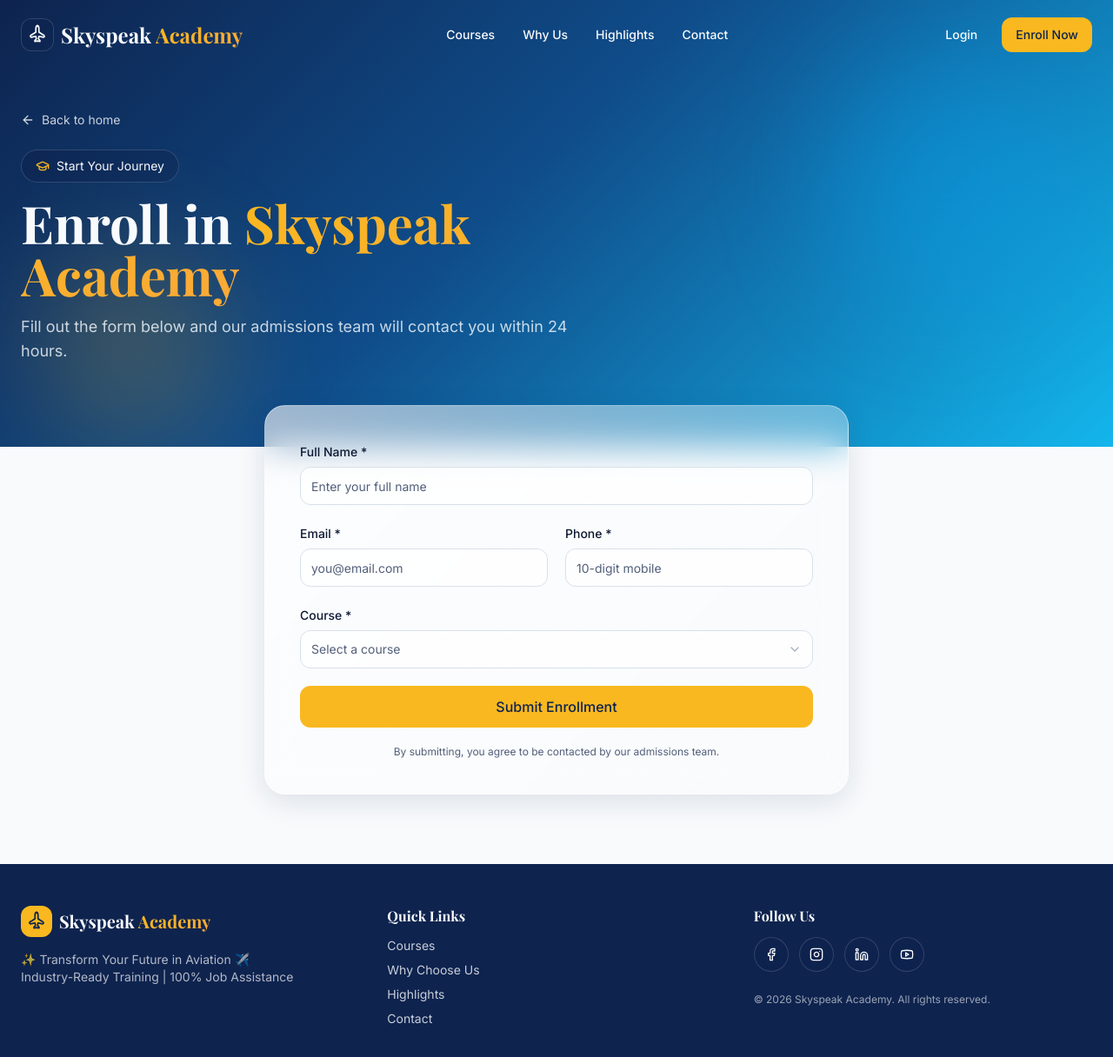
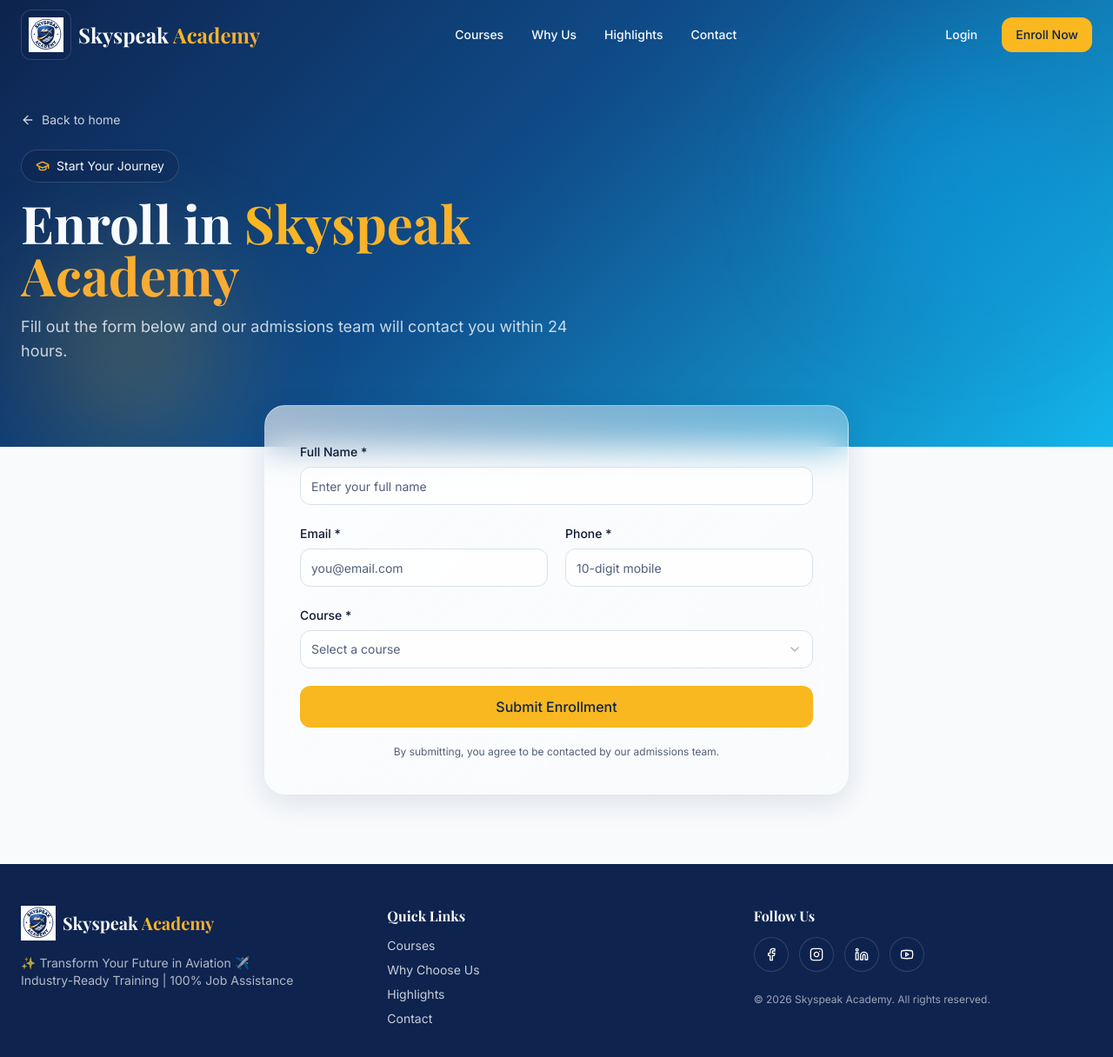
Before and after one commit to rohit-thakur04/skyspeak-Trail, a React (Vite) app: page /enroll in a window 1280 px wide. Shown: the top 1216 px of the page at 87% size. Built offline with nearby package versions, Linux system fonts and the light colour scheme; the HTML template or start-up script is replaced by a standard one.

Commit message:
Updated logo

```diff
--- a/index.html
+++ b/index.html
@@ -5,17 +5,26 @@
     <meta name="viewport" content="width=device-width, initial-scale=1.0" />
     <!-- TODO: Set the document title to the name of your application -->
     <title>Skyspeak Academy — Premium Aviation & Hospitality Training</title>
-    <meta name="description" content="Launch your aviation career with Skyspeak Academy. Air hostess, ground staff, personality development & spoken English courses with 100% job assistance." />
+    <meta
+      name="description"
+      content="Launch your aviation career with Skyspeak Academy. Air hostess, ground staff, personality development & spoken English courses with 100% job assistance."
+    />
     <meta name="author" content="Skyspeak Academy" />
 
-    <meta property="og:title" content="Skyspeak Academy — Fly High with Professional Training" />
-    <meta property="og:description" content="India's premium aviation, hospitality and personality training institute. 95% placement, certified trainers, free demo class." />
+    <meta
+      property="og:title"
+      content="Skyspeak Academy — Fly High with Professional Training"
+    />
+    <meta
+      property="og:description"
+      content="India's premium aviation, hospitality and personality training institute. 95% placement, certified trainers, free demo class."
+    />
     <meta property="og:type" content="website" />
-    <meta property="og:image" content="https://lovable.dev/opengraph-image-p98pqg.png" />
+    <meta property="og:image" content="./logo.jpg" />
 
     <meta name="twitter:card" content="summary_large_image" />
-    <meta name="twitter:site" content="@Lovable" />
-    <meta name="twitter:image" content="https://lovable.dev/opengraph-image-p98pqg.png" />
+
+    <meta name="twitter:image" content="./logo.jpg" />
   </head>
 
   <body>
--- a/src/components/Contact.tsx
+++ b/src/components/Contact.tsx
@@ -63,8 +63,9 @@ export const Contact = () => {
                 icon: MapPin,
                 title: "Address",
                 lines: [
-                  "Niket Anand Complex",
-                  "Jagdeo Path Opposite Panna Lal Petrol Pump ",
+                  "1E ,Niket Anand Complex - 1st Floor",
+                  "Jagdeo Path Opposite Panna Lal",
+                  "Pillar No.10",
                   "Patna-800014",
                 ],
               },
--- a/src/components/Courses.tsx
+++ b/src/components/Courses.tsx
@@ -9,12 +9,36 @@ import interview from "@/assets/course-interview.jpg";
 import travel from "@/assets/course-travel.jpg";
 
 const courses = [
-  { title: "Air Hostess Training", img: airhostess, blurb: "Cabin crew grooming, in-flight service, safety & CRM training." },
-  { title: "Ground Staff Training", img: groundstaff, blurb: "Airport operations, ramp handling, customer service & ticketing." },
-  { title: "Personality Development", img: personality, blurb: "Body language, etiquette, confidence & professional grooming." },
-  { title: "Spoken English Classes", img: english, blurb: "Fluency, accent neutralization, public speaking & pronunciation." },
-  { title: "Interview Preparation", img: interview, blurb: "Mock interviews, GD practice, resume building & HR rounds." },
-  { title: "Tour & Travel Management", img: travel, blurb: "Itinerary design, GDS, IATA basics & global travel operations." },
+  {
+    title: "Air Hostess Training",
+    img: airhostess,
+    blurb: "Cabin crew grooming, in-flight service, safety.",
+  },
+  {
+    title: "Ground Staff Training",
+    img: groundstaff,
+    blurb: "Airport operations, ramp handling, customer service & ticketing.",
+  },
+  {
+    title: "Personality Development",
+    img: personality,
+    blurb: "Body language, etiquette, confidence & professional grooming.",
+  },
+  {
+    title: "Spoken English Classes",
+    img: english,
+    blurb: "Fluency, accent neutralization, public speaking & pronunciation.",
+  },
+  {
+    title: "Interview Preparation",
+    img: interview,
+    blurb: "Mock interviews, GD practice, resume building & HR rounds.",
+  },
+  {
+    title: "Tour & Travel Management",
+    img: travel,
+    blurb: "Itinerary design, IATA basics & global travel operations.",
+  },
 ];
 
 export const Courses = () => {
@@ -24,7 +48,12 @@ export const Courses = () => {
       <div className="container">
         <SectionHeading
           eyebrow="Our Courses"
-          title={<>Programs Designed to <span className="gradient-text">Take You Higher</span></>}
+          title={
+            <>
+              Programs Designed to{" "}
+              <span className="gradient-text">Take You Higher</span>
+            </>
+          }
           subtitle="Industry-aligned curriculum, hands-on practice, and certified trainers."
         />
         <div className="grid sm:grid-cols-2 lg:grid-cols-3 gap-6">
@@ -45,7 +74,9 @@ export const Courses = () => {
                 />
               </div>
               <div className="p-6">
-                <h3 className="font-display text-xl font-bold text-primary mb-2">{c.title}</h3>
+                <h3 className="font-display text-xl font-bold text-primary mb-2">
+                  {c.title}
+                </h3>
                 <p className="text-sm text-muted-foreground mb-4">{c.blurb}</p>
                 <button
                   onClick={() => navigate("/enroll")}
--- a/src/components/Footer.tsx
+++ b/src/components/Footer.tsx
@@ -5,10 +5,20 @@ export const Footer = () => (
   <footer className="bg-primary text-primary-foreground py-12">
     <div className="container grid md:grid-cols-3 gap-8">
       <div>
-        <Link to="/" className="flex items-center gap-2 mb-4">
+        {/* <Link to="/" className="flex items-center gap-2 mb-4">
           <span className="p-2 rounded-xl bg-accent text-accent-foreground">
             <Plane className="w-5 h-5 -rotate-45" />
           </span>
+          <span className="font-display text-xl font-bold">
+            Skyspeak <span className="gradient-text">Academy</span>
+          </span>
+        </Link> */}
+        <Link to="/" className="flex items-center gap-2 mb-4">
+          <img
+            src="/logo.jpg"
+            alt="Skyspeak Logo"
+            className="w-10 h-10 object-contain"
+          />
           <span className="font-display text-xl font-bold">
             Skyspeak <span className="gradient-text">Academy</span>
           </span>
--- a/src/components/Hero.tsx
+++ b/src/components/Hero.tsx
@@ -51,7 +51,9 @@ export const Hero = () => {
             <Button
               size="lg"
               variant="outline"
-              onClick={() => toast.info("Login coming soon — submit an enquiry!")}
+              onClick={() =>
+                toast.info("Login coming soon — submit an enquiry!")
+              }
               className="glass border-white/40 text-primary-foreground hover:bg-white/20 hover:text-primary-foreground text-base px-8 h-12"
             >
               Login
@@ -59,14 +61,14 @@ export const Hero = () => {
           </div>
 
           <div className="mt-12 grid grid-cols-3 gap-6 max-w-md">
-            {[
-              { n: "5K+", l: "Students" },
-              { n: "95%", l: "Placement" },
-              { n: "12+", l: "Years" },
-            ].map((s) => (
+            {[{ n: "95%", l: "Job Assistance" }].map((s) => (
               <div key={s.l} className="text-center">
-                <div className="font-display text-2xl md:text-3xl font-bold text-accent">{s.n}</div>
-                <div className="text-xs md:text-sm text-primary-foreground/75">{s.l}</div>
+                <div className="font-display text-2xl md:text-3xl font-bold text-accent">
+                  {s.n}
+                </div>
+                <div className="text-xs md:text-sm text-primary-foreground/75">
+                  {s.l}
+                </div>
               </div>
             ))}
           </div>
--- a/src/components/Highlights.tsx
+++ b/src/components/Highlights.tsx
@@ -2,17 +2,10 @@ import { Check } from "lucide-react";
 import { SectionHeading } from "./SectionHeading";
 import bg from "@/assets/highlights-bg.jpg";
 
-const stats = [
-  { n: "5,000+", l: "Students Trained" },
-  { n: "95%", l: "Placement Rate" },
-  { n: "12+", l: "Years Experience" },
-  { n: "40+", l: "Industry Partners" },
-];
+const stats = [{ n: "95%", l: "Job Assistance" }];
 
 const points = [
   "Live mock interviews with airline HR",
-  "Airport visits & runway exposure tours",
-  "IATA-aligned certified curriculum",
   "Personality grooming labs & wardrobe coaching",
   "Resume building and LinkedIn optimization",
   "Cabin emergency & first-aid simulations",
@@ -36,7 +29,11 @@ export const Highlights = () => (
       <SectionHeading
         light
         eyebrow="Special Highlights"
-        title={<>What Makes Skyspeak <span className="gradient-text">Different</span></>}
+        title={
+          <>
+            What Makes Skyspeak <span className="gradient-text">Different</span>
+          </>
+        }
         subtitle="A full-spectrum training experience designed around real airline expectations."
       />
 
@@ -47,7 +44,9 @@ export const Highlights = () => (
             className="reveal glass-dark rounded-2xl p-6 text-center"
             style={{ transitionDelay: `${i * 80}ms` }}
           >
-            <div className="font-display text-4xl md:text-5xl font-bold gradient-text mb-1">{s.n}</div>
+            <div className="font-display text-4xl md:text-5xl font-bold gradient-text mb-1">
+              {s.n}
+            </div>
             <div className="text-sm text-primary-foreground/80">{s.l}</div>
           </div>
         ))}
--- a/src/components/Navbar.tsx
+++ b/src/components/Navbar.tsx
@@ -31,10 +31,19 @@ export const Navbar = () => {
     >
       <nav className="container flex items-center justify-between h-16 md:h-20">
         <Link to="/" className="flex items-center gap-2 group">
-          <span className={`p-2 rounded-xl ${scrolled ? "bg-primary text-primary-foreground" : "glass-dark text-primary-foreground"}`}>
-            <Plane className="w-5 h-5 -rotate-45 transition-transform group-hover:rotate-0" />
+          <span
+            className={`p-2 rounded-xl ${scrolled ? "bg-primary text-primary-foreground" : "glass-dark text-primary-foreground"}`}
+          >
+            {/* <Plane className="w-5 h-5 -rotate-45 transition-transform group-hover:rotate-0" /> */}
+            <img
+              src="/logo.jpg"
+              alt="SkySpeak Academy"
+              className="h-10 w-auto"
+            />
           </span>
-          <span className={`font-display text-xl md:text-2xl font-bold ${scrolled ? "text-primary" : "text-primary-foreground"}`}>
+          <span
+            className={`font-display text-xl md:text-2xl font-bold ${scrolled ? "text-primary" : "text-primary-foreground"}`}
+          >
             Skyspeak <span className="gradient-text">Academy</span>
           </span>
         </Link>
@@ -57,7 +66,11 @@ export const Navbar = () => {
           <Button
             variant="ghost"
             onClick={() => toast.info("Login coming soon — please enquire!")}
-            className={scrolled ? "" : "text-primary-foreground hover:bg-white/10 hover:text-primary-foreground"}
+            className={
+              scrolled
+                ? ""
+                : "text-primary-foreground hover:bg-white/10 hover:text-primary-foreground"
+            }
           >
             Login
           </Button>
```
Also changed, not shown: Logo.jpg (added), src/components/Logo.jpg (added).
